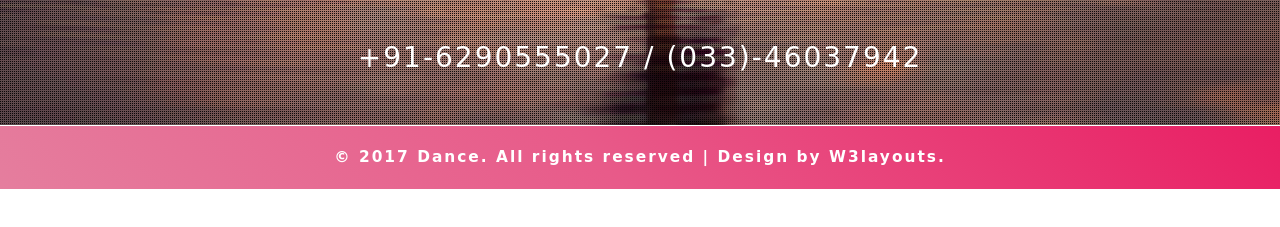
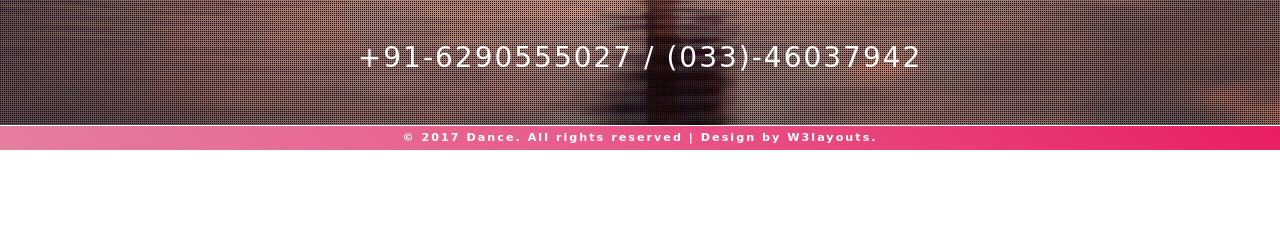
Before and after one commit to vatsalyachauhan/Dancepiration1, a plain HTML site: page index.html in a window 1280 px wide. Shown: the part 535-762 px from the top of the page. Drawn offline with Linux system fonts and the light colour scheme; a web font is replaced by a local one.

Commit message:
refactor

```diff
--- a/css/style.css
+++ b/css/style.css
@@ -977,7 +977,7 @@ h2.resp-accordion {
 }
 /*-- //mail --*/
 .w3layouts_copy_right {
-    padding: 1.2em 0;
+    padding: .1em 0;
     text-align: center;
 /* Permalink - use to edit and share this gradient: http://colorzilla.com/gradient-editor/#e57e9e+0,e85a89+47,e91e63+100 */
 background: rgb(229,126,158); /* Old browsers */
@@ -989,7 +989,7 @@ background: linear-gradient(45deg, rgba(229,126,158,1) 0%,rgba(232,90,137,1) 47%
     color: #fff;
     font-weight: 600;
     letter-spacing: 2px;
-    font-size: 1.1em;
+    font-size: 0.8em;
 }
 .w3layouts_copy_right p a{
 	color:#fff;
@@ -998,7 +998,6 @@ background: linear-gradient(45deg, rgba(229,126,158,1) 0%,rgba(232,90,137,1) 47%
 .w3layouts_copy_right p a:hover{
 	color:#000;
 }
-
 
 /*--responsive--*/
 
```
